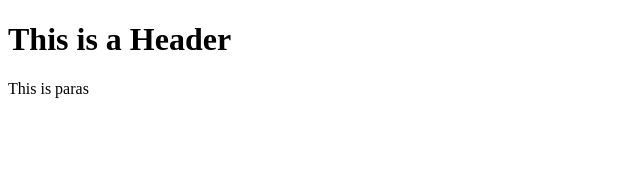
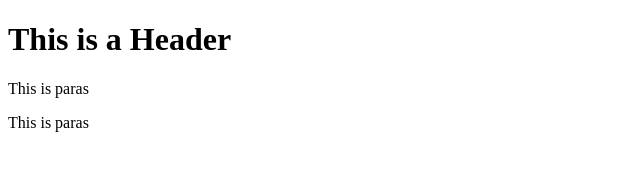
Before and after one commit to ruchanimbalkar/git-test, a plain HTML site: page index.html in a window 1280 px wide. Shown: the full height of the page, 0-640 px from the left. Drawn offline with Linux system fonts and the light colour scheme.

Commit message:
Third commit

```diff
--- a/index.html
+++ b/index.html
@@ -2,4 +2,5 @@
 <html>
     <h1> This is a Header</h1>
     <p>This is paras</p>
+    <p>This is paras</p>
 </html>
```
